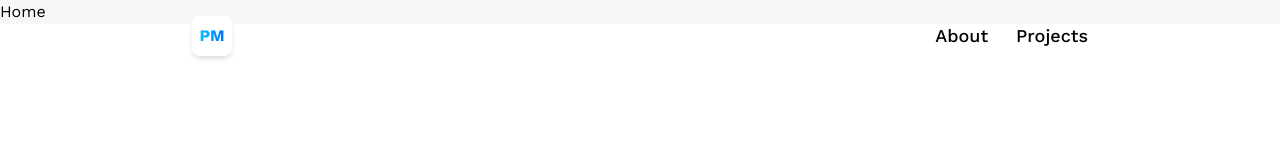
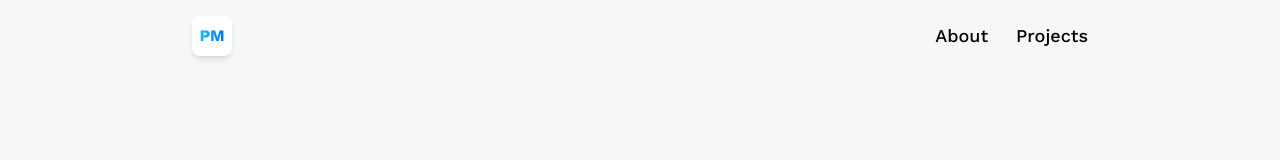
Before and after one commit to PMurphyB/3d_portfolio, a React (Vite) app: page / in a window 1280 px wide. Shown: the top 160 px of the page. Built offline with nearby package versions, Linux system fonts and the light colour scheme.

Commit message:
Updated Home and Added Loader
Imported react-three drei and fiber for the eventual 3D models.  Setup up the foundation for the home screen.

```diff
--- a/package.json
+++ b/package.json
@@ -10,6 +10,8 @@
     "preview": "vite preview"
   },
   "dependencies": {
+    "@react-three/drei": "^9.108.1",
+    "@react-three/fiber": "^8.16.8",
     "react": "^18.3.1",
     "react-dom": "^18.3.1",
     "react-router-dom": "^6.24.0"
--- /dev/null
+++ b/src/components/Loader.jsx
@@ -0,0 +1,14 @@
+import { Html } from '@react-three/drei'
+
+const Loader = () => {
+  return (
+    <Html>
+        <div className="flex justify-center items-center">
+            <div className="w-20 h-20 border-2 border-opacity-20 border-blue-500 border-t-blue-500 rounded-full animate-spin"/>
+        </div>
+    </Html>
+
+  )
+}
+
+export default Loader
--- a/src/pages/Home.jsx
+++ b/src/pages/Home.jsx
@@ -1,8 +1,23 @@
-import React from 'react'
+import { Suspense } from 'react'
+import { Canvas } from '@react-three/fiber'
+import Loader from '../components/Loader'
+
+{/*<div className="absolute top-28 left-0 right-0 z-10 flex items-center justify-center">
+        POPUP
+      </div> */}
 
 const Home = () => {
   return (
-    <div>Home</div>
+    <section className="w-full h-screen relative">
+      <Canvas
+      className='w-full h-screen bg-transparent'
+      camera={{ near: 0.1, far: 1000 }}
+      >
+        <Suspense fallback={<Loader />}>
+
+        </Suspense>
+      </Canvas>
+    </section>
   )
 }
 
```
Also changed, not shown: 1 other file (tests, documents, lock files or other folders).
